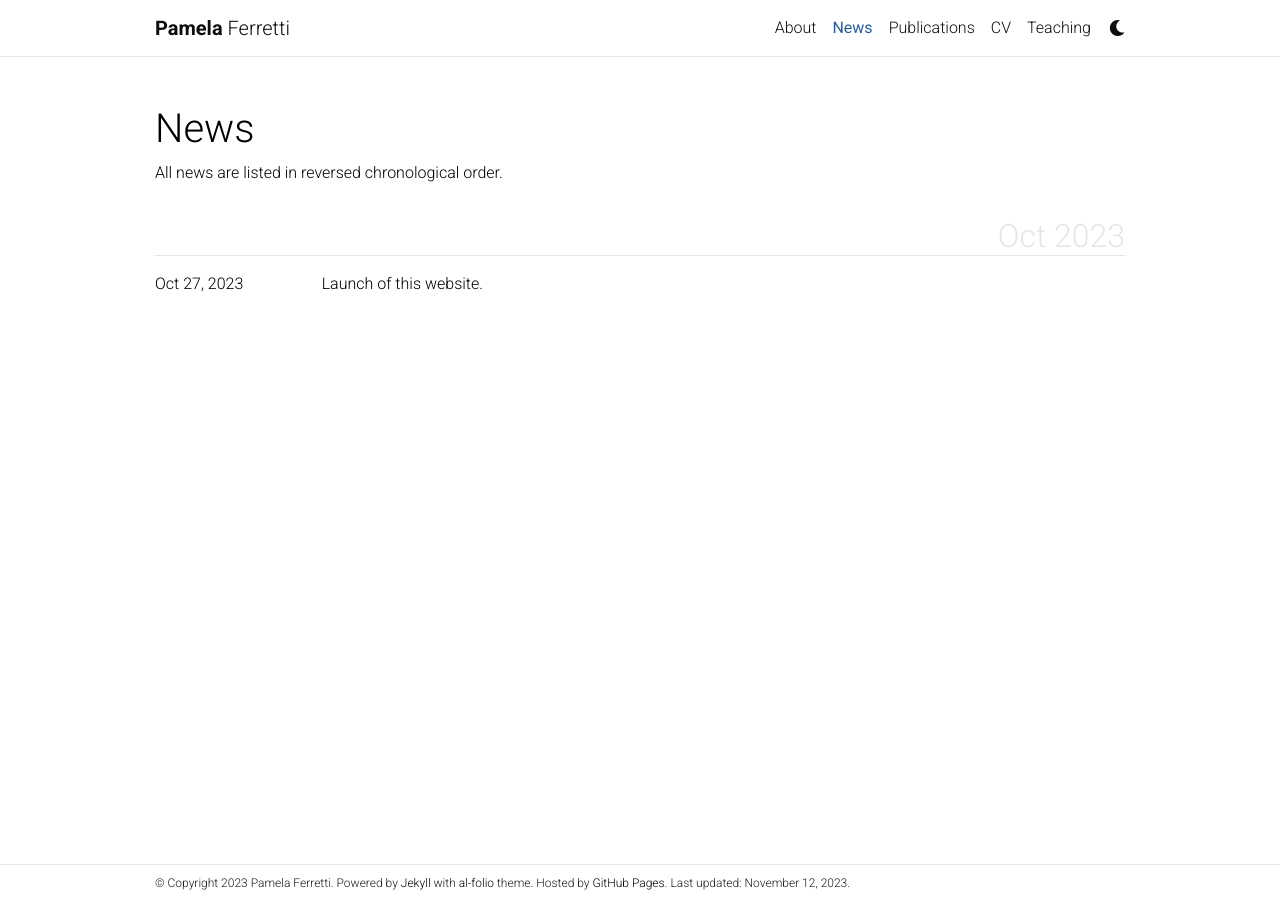
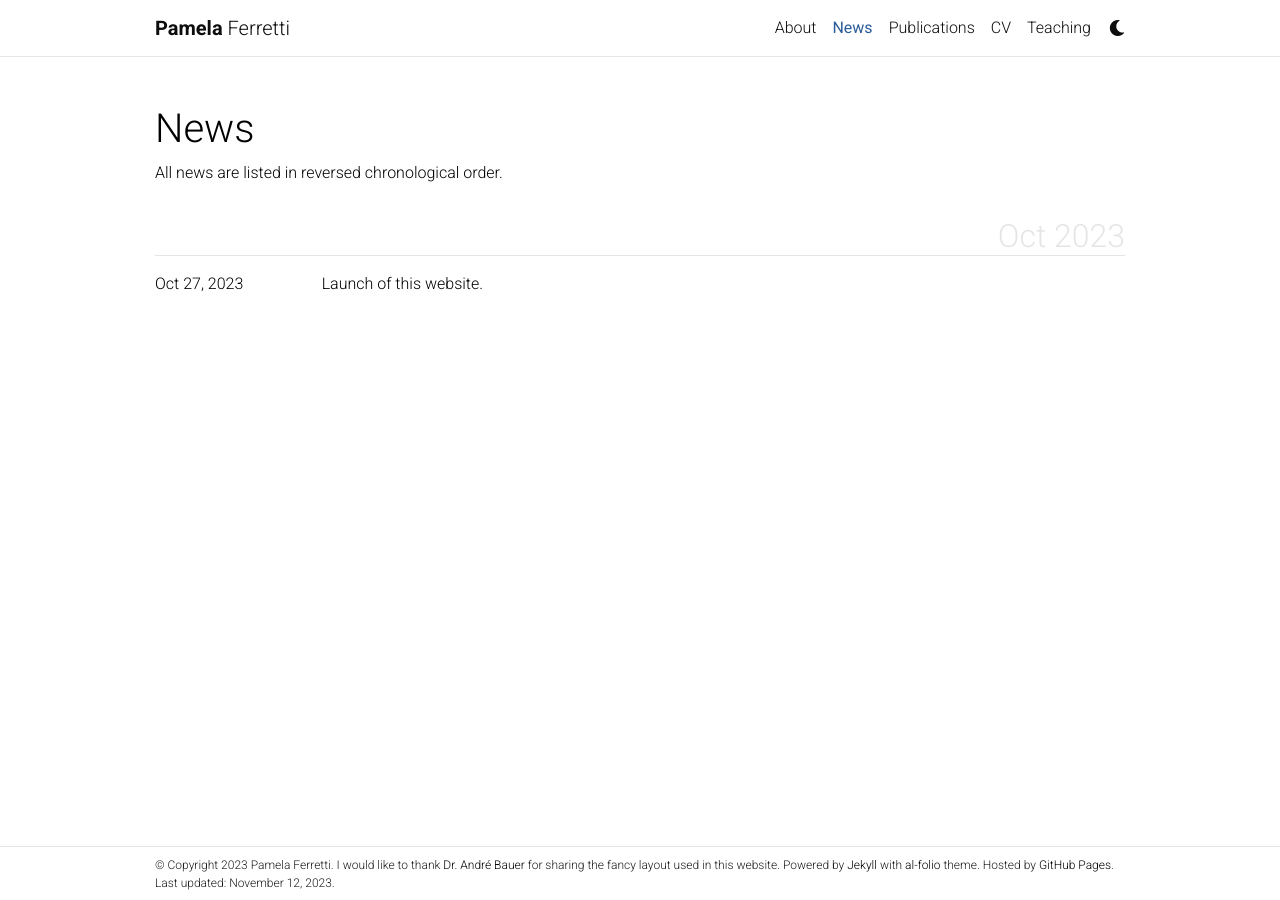
Before and after one commit to pamelaferretti/pamelaferretti.github.io, a Jekyll site: the page built from _pages/news.md, in a window 1280 px wide. Built offline with Jekyll 4.4.1, drawn with Linux system fonts in a browser that asks for light colours; comment, search, counter and statistics services are not loaded; a style sheet for code colours, icons or effects is not loaded.

Commit message:
Update _config.yml

```diff
--- a/_config.yml
+++ b/_config.yml
@@ -10,6 +10,7 @@
 description: > # the ">" symbol means to ignore newlines until "footer_text:"
   Something you have to tell them about you?.
 footer_text: >
+  I would like to thank <a href="https://bauer-research.net" target="_blank">Dr. André Bauer<a/> for sharing the fancy layout used in this website.
   Powered by <a href="https://jekyllrb.com/" target="_blank">Jekyll</a> with <a href="https://github.com/alshedivat/al-folio">al-folio</a> theme.
   Hosted by <a href="https://pages.github.com/" target="_blank">GitHub Pages</a>.
 keywords: # add your own keywords or leave empty
```
